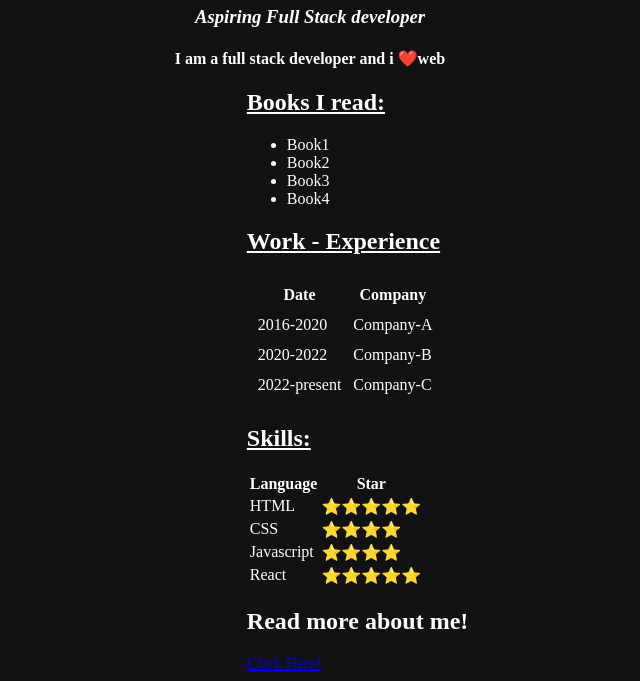
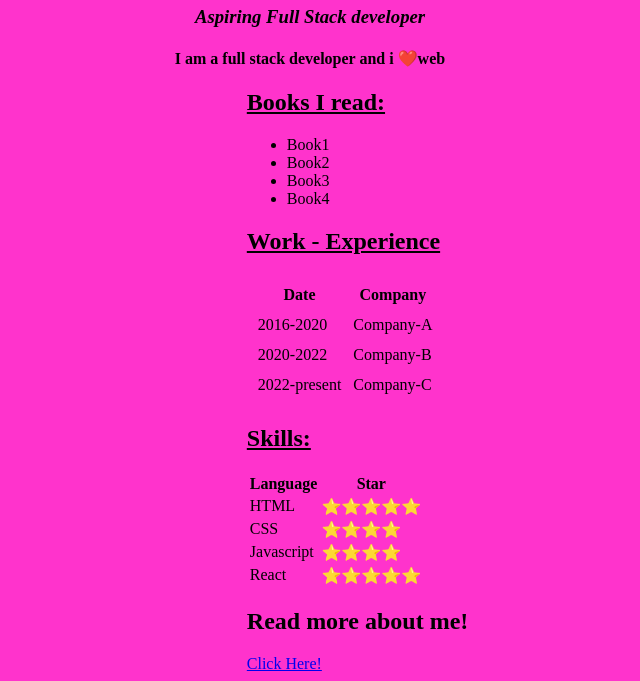
Before and after one commit to jatingiri/Portfolio, a plain HTML site: page index.html in a window 1280 px wide. Shown: the part 263-944 px from the top of the page, without its empty margins (330-970 px from the left). Drawn offline with Linux system fonts and the light colour scheme; a web font is replaced by a local one.

Commit message:
Update style.css

```diff
--- a/style.css
+++ b/style.css
@@ -17,6 +17,7 @@
 }
 
 body{
-    background-color: rgb(18, 17, 20);
-    color:white;
+    background-color: rgb(255, 51, 204);
+    color:black;
+
 }
```
